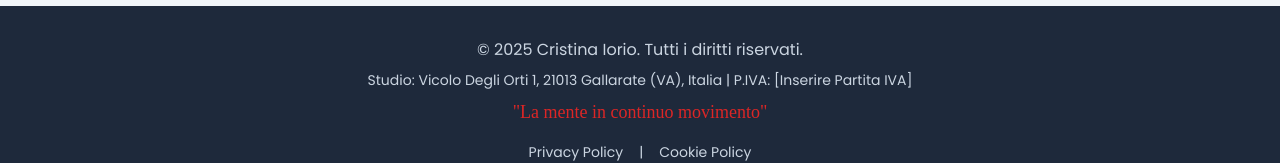
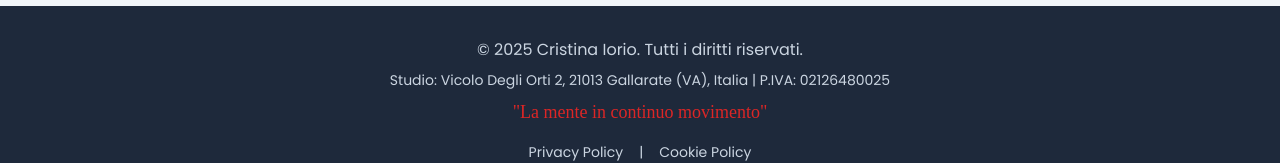
Before and after one commit to gicappa/cristinaiorio.com, a React (Vite) app: page / in a window 1280 px wide. Shown: the part 4785-4948 px from the top of the page. Built offline with nearby package versions, Linux system fonts and the light colour scheme; a web font is replaced by a local one.

Commit message:
fix: update footer P.IVA display and correct address in AppConfig

```diff
--- a/components/Footer.tsx
+++ b/components/Footer.tsx
@@ -9,7 +9,7 @@ const Footer: React.FC = () => {
           &copy; {new Date().getFullYear()} {AppConfig.professionalName}. Tutti i diritti riservati.
         </p>
         <p className="mb-2 text-sm">
-          Studio: {AppConfig.contact.address} | P.IVA: [Inserire Partita IVA]
+          Studio: {AppConfig.contact.address} | P.IVA: {AppConfig.contact.piva}
         </p>
         <p className={`brand-claim text-lg text-${AppConfig.colors.primaryLight} mb-4`}>
           "{AppConfig.claim}"
--- a/constants.ts
+++ b/constants.ts
@@ -9,10 +9,11 @@ export const AppConfig = {
   profession: "Psicologa Psicoterapeuta",
   claim: "La mente in continuo movimento",
   contact: {
-    address: "Vicolo Degli Orti 1, 21013 Gallarate (VA), Italia",
+    address: "Vicolo Degli Orti 2, 21013 Gallarate (VA), Italia",
     phone: "+39 347 8035515",
     email: "cristinaiorio@tiscali.it",
-    mapEmbedUrl: "https://maps.google.com/maps?q=Vicolo%20Degli%20Orti%201%2C%2021013%20Gallarate%20VA%2C%20Italy&t=&z=17&ie=UTF8&iwloc=&output=embed"
+    mapEmbedUrl: "https://maps.google.com/maps?q=Vicolo%20Degli%20Orti%202%2C%2021013%20Gallarate%20VA%2C%20Italy&t=&z=17&ie=UTF8&iwloc=&output=embed",
+    piva: "02126480025",
   },
   seoKeywords: [
     "psicologa Gallarate", "psicoterapeuta Gallarate", "supporto psicologico",
@@ -23,8 +24,6 @@ export const AppConfig = {
     { label: "Home", href: "#home" },
     { label: "Servizi", href: "#servizi" },
     { label: "Biografia", href: "#biografia" },
-    // { label: "Testimonianze", href: "#testimonianze"}, // Removed
-    // { label: "Blog", href: "#blog"}, // Removed
     { label: "FAQ", href: "#faq"},
     { label: "Contatti", href: "#contatti" },
   ] as NavItem[],
```
